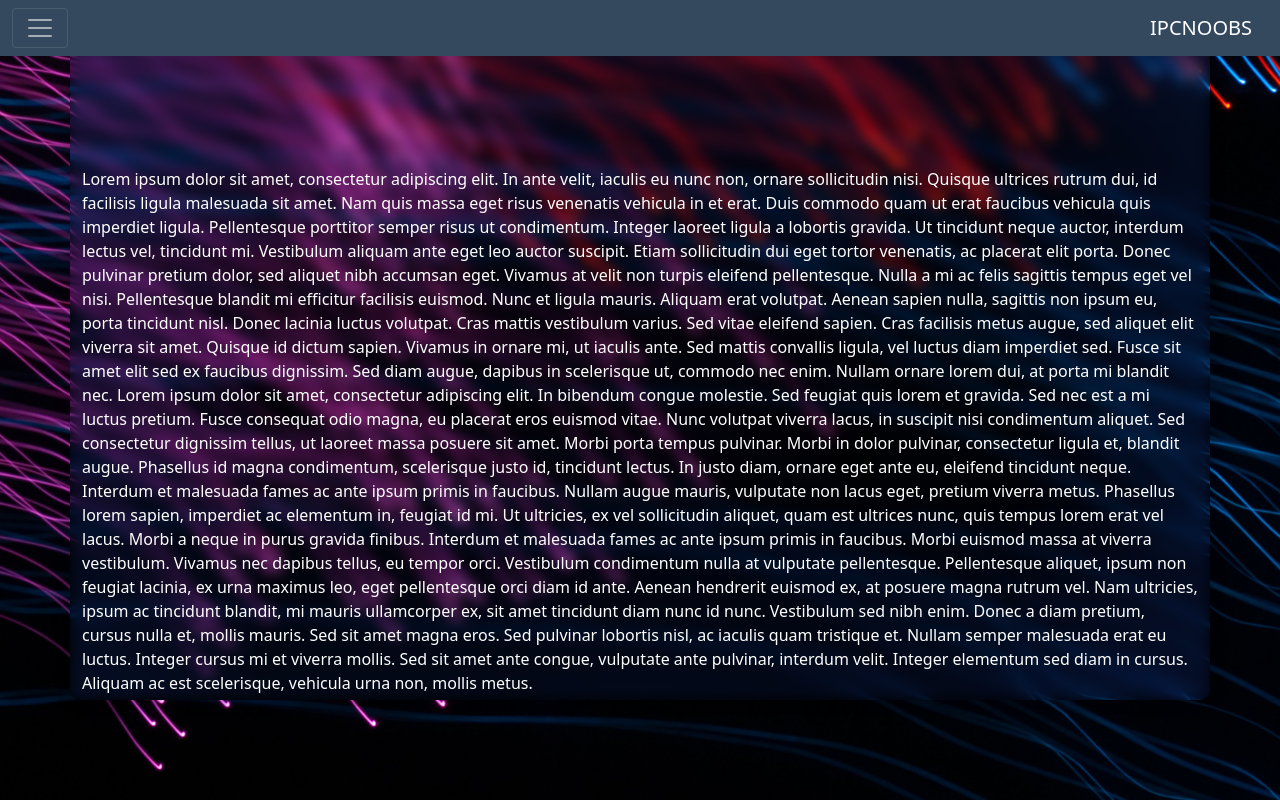
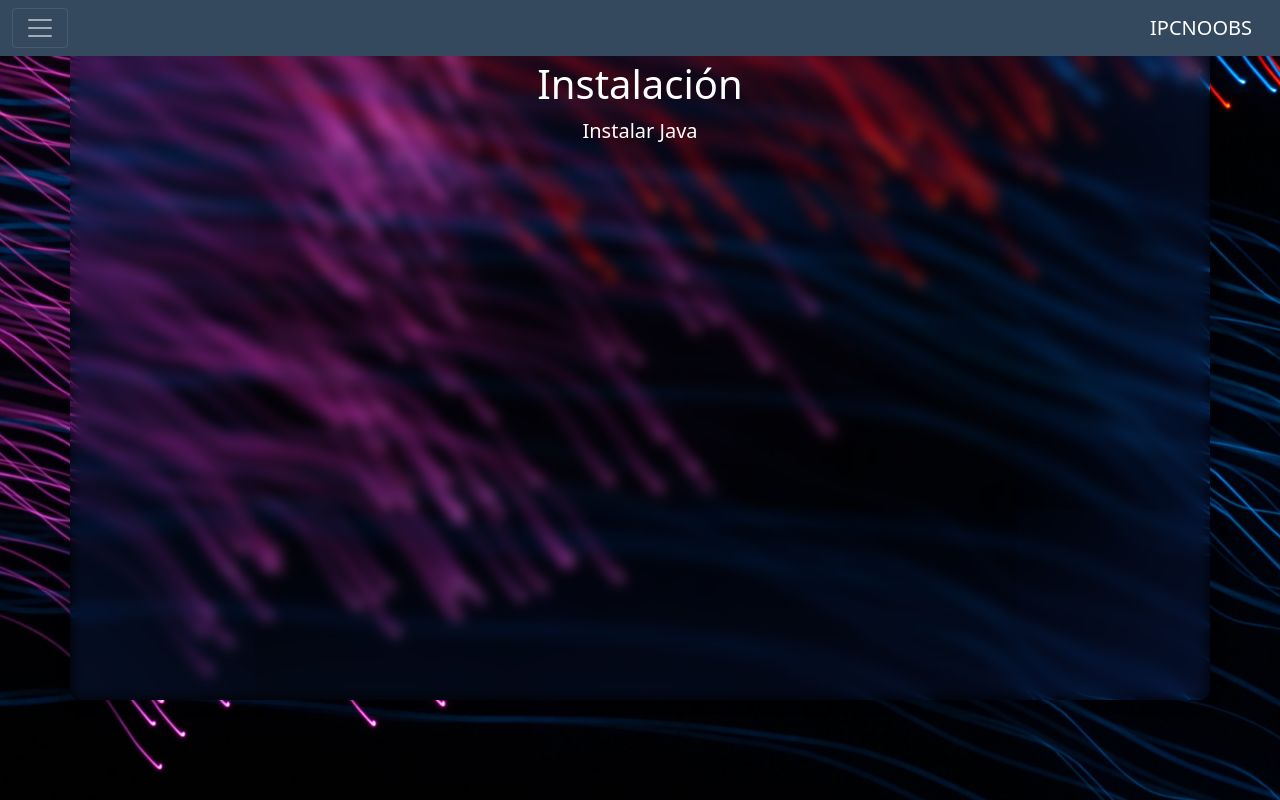
Before and after one commit to EnamSharik/IPCNOOBS, a PHP site: page /Java/java-install.html in a window 1280 px wide. Run offline with PHP 8.4, Linux system fonts and the light colour scheme.

Commit message:
Estilos para los tiulos
stater-template

```diff
--- a/Frontend/Java/java-install.html
+++ b/Frontend/Java/java-install.html
@@ -321,47 +321,13 @@
     </nav>
 
     <div class="div-central container">
+        <div class="stater-template">
+            <h1>Instalación</h1>
+            <p class="lead">Instalar Java</p>
+        </div>
 
-        <div class="div-master">
-            Lorem ipsum dolor sit amet, consectetur adipiscing elit. In ante velit, iaculis eu nunc non, ornare
-            sollicitudin nisi. Quisque ultrices rutrum dui, id facilisis ligula malesuada sit amet. Nam quis massa eget
-            risus venenatis vehicula in et erat. Duis commodo quam ut erat faucibus vehicula quis imperdiet ligula.
-            Pellentesque porttitor semper risus ut condimentum. Integer laoreet ligula a lobortis gravida. Ut tincidunt
-            neque auctor, interdum lectus vel, tincidunt mi. Vestibulum aliquam ante eget leo auctor suscipit. Etiam
-            sollicitudin dui eget tortor venenatis, ac placerat elit porta. Donec pulvinar pretium dolor, sed aliquet
-            nibh accumsan eget.
 
-            Vivamus at velit non turpis eleifend pellentesque. Nulla a mi ac felis sagittis tempus eget vel nisi.
-            Pellentesque blandit mi efficitur facilisis euismod. Nunc et ligula mauris. Aliquam erat volutpat. Aenean
-            sapien nulla, sagittis non ipsum eu, porta tincidunt nisl. Donec lacinia luctus volutpat. Cras mattis
-            vestibulum varius. Sed vitae eleifend sapien. Cras facilisis metus augue, sed aliquet elit viverra sit amet.
-            Quisque id dictum sapien. Vivamus in ornare mi, ut iaculis ante. Sed mattis convallis ligula, vel luctus
-            diam imperdiet sed. Fusce sit amet elit sed ex faucibus dignissim. Sed diam augue, dapibus in scelerisque
-            ut, commodo nec enim. Nullam ornare lorem dui, at porta mi blandit nec.
 
-            Lorem ipsum dolor sit amet, consectetur adipiscing elit. In bibendum congue molestie. Sed feugiat quis lorem
-            et gravida. Sed nec est a mi luctus pretium. Fusce consequat odio magna, eu placerat eros euismod vitae.
-            Nunc volutpat viverra lacus, in suscipit nisi condimentum aliquet. Sed consectetur dignissim tellus, ut
-            laoreet massa posuere sit amet. Morbi porta tempus pulvinar. Morbi in dolor pulvinar, consectetur ligula et,
-            blandit augue. Phasellus id magna condimentum, scelerisque justo id, tincidunt lectus. In justo diam, ornare
-            eget ante eu, eleifend tincidunt neque. Interdum et malesuada fames ac ante ipsum primis in faucibus. Nullam
-            augue mauris, vulputate non lacus eget, pretium viverra metus. Phasellus lorem sapien, imperdiet ac
-            elementum in, feugiat id mi. Ut ultricies, ex vel sollicitudin aliquet, quam est ultrices nunc, quis tempus
-            lorem erat vel lacus.
-
-            Morbi a neque in purus gravida finibus. Interdum et malesuada fames ac ante ipsum primis in faucibus. Morbi
-            euismod massa at viverra vestibulum. Vivamus nec dapibus tellus, eu tempor orci. Vestibulum condimentum
-            nulla at vulputate pellentesque. Pellentesque aliquet, ipsum non feugiat lacinia, ex urna maximus leo, eget
-            pellentesque orci diam id ante. Aenean hendrerit euismod ex, at posuere magna rutrum vel. Nam ultricies,
-            ipsum ac tincidunt blandit, mi mauris ullamcorper ex, sit amet tincidunt diam nunc id nunc. Vestibulum sed
-            nibh enim.
-
-            Donec a diam pretium, cursus nulla et, mollis mauris. Sed sit amet magna eros. Sed pulvinar lobortis nisl,
-            ac iaculis quam tristique et. Nullam semper malesuada erat eu luctus. Integer cursus mi et viverra mollis.
-            Sed sit amet ante congue, vulputate ante pulvinar, interdum velit. Integer elementum sed diam in cursus.
-            Aliquam ac est scelerisque, vehicula urna non, mollis metus.
-
-        </div>
     </div>
 
     <!-- Optional JavaScript; choose one of the two! -->
--- a/Frontend/Style.css
+++ b/Frontend/Style.css
@@ -61,3 +61,9 @@ body {
   .dropdown-menu > li:hover > .dropdown-submenu {
     display: block;
   }
+
+  .stater-template{
+    padding: 60px 15px;
+    text-align: center;
+    color: white
+  }
```
